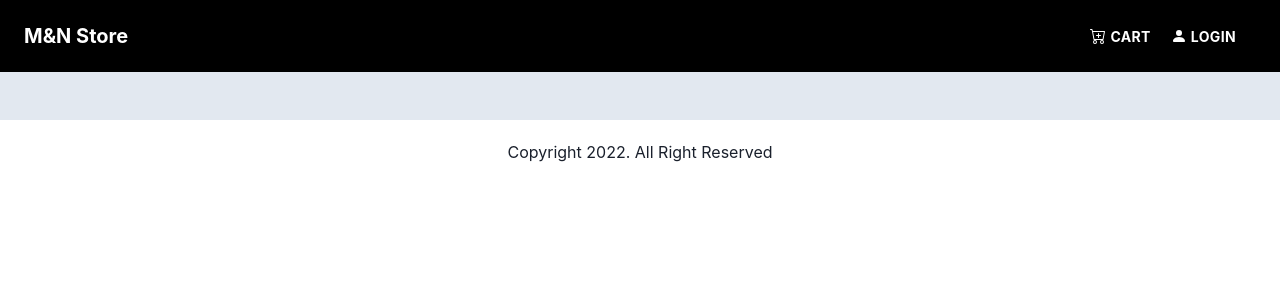
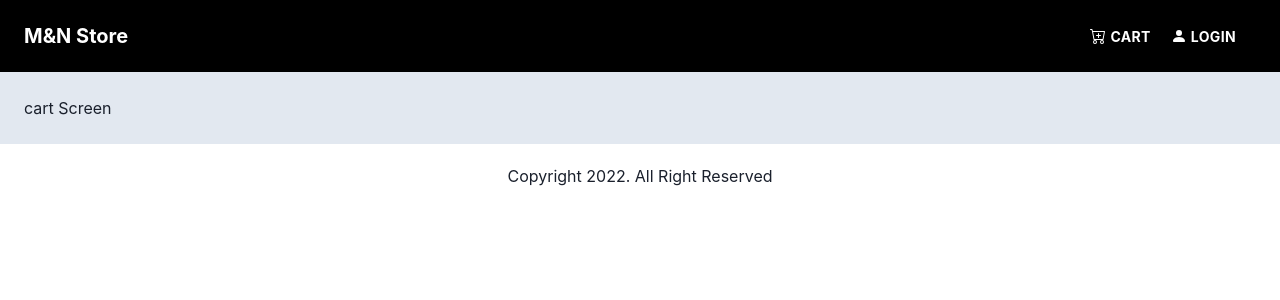
Before and after one commit to yaseenmalik008/E-Commerce, a React (Create React App) app in the folder frontend/: page /cart/1 in a window 1280 px wide. Shown: the top 300 px of the page. Built offline with nearby package versions, Linux system fonts and the light colour scheme.

Commit message:
Step 27 completed. Cart Screen and Route done.

```diff
--- a/frontend/src/App.js
+++ b/frontend/src/App.js
@@ -5,6 +5,7 @@
 import HomeScreen from './screen/HomeScreen'
 import {Flex} from "@chakra-ui/react"
 import ProductScreen from './screen/ProductScreen'
+import CartScreen from './screen/CartScreen'
 
 
 const App = () => {
@@ -23,6 +24,9 @@
    <Routes>
     <Route  path = "/" element ={<HomeScreen/>}/>
     <Route path = "/product/:id" element= {<ProductScreen/>}/>
+    <Route path = "/cart/:id" element = {<CartScreen/>}/>
+    <Route path = "/cart" element = {<CartScreen/>}/>
+
    </Routes>
     </Flex>
     <Footer/>
--- /dev/null
+++ b/frontend/src/screen/CartScreen.js
@@ -0,0 +1,16 @@
+import React from 'react'
+import {useParams,useSearchParams} from "react-router-dom"
+
+const CartScreen = () => {
+    const {id} = useParams()
+
+    const [searchParams] = useSearchParams()
+    const qty = searchParams.get('qty')
+  return (
+    <div>
+<h1>cart Screen</h1>
+    </div>
+  )
+}
+
+export default CartScreen
```
